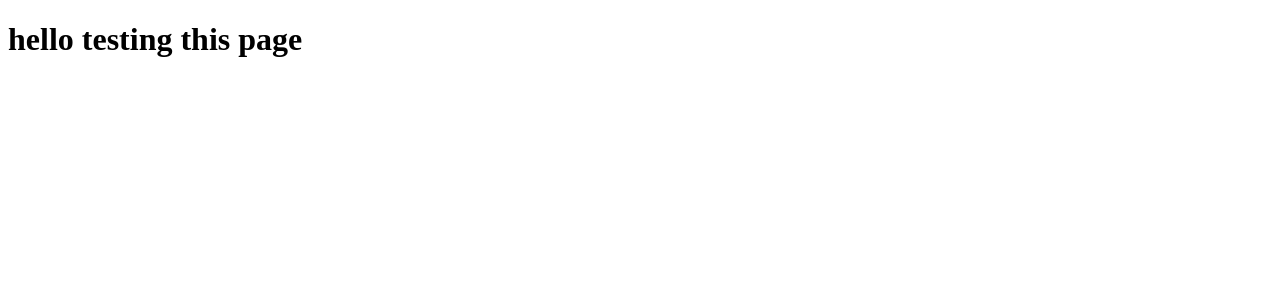
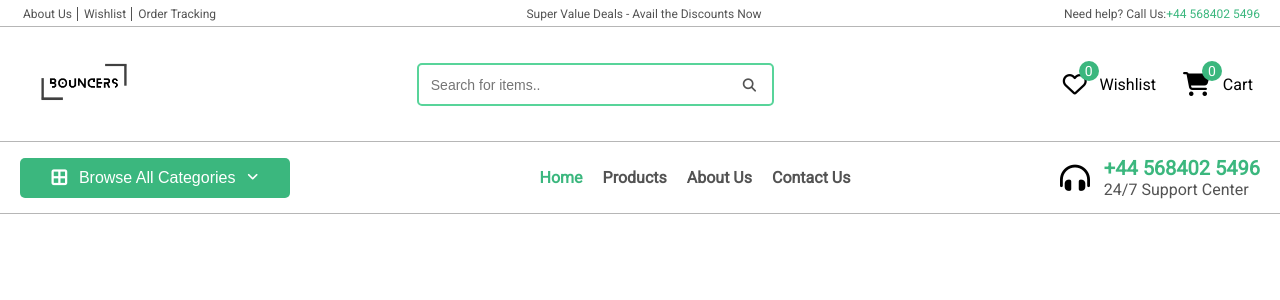
Before and after one commit to HamzaArif538/Bouncers, a Django app: page / in a window 1280 px wide. Shown: the top 300 px of the page. Run offline with Django 5.2, Linux system fonts and the light colour scheme.

Commit message:
created the Navbar section

```diff
--- a/bouncers/urls.py
+++ b/bouncers/urls.py
@@ -17,7 +17,14 @@ Including another URLconf
 from django.contrib import admin
 from django.urls import path, include
 
+from django.conf import settings
+from django.conf.urls.static import static
+
 urlpatterns = [
     path('admin/', admin.site.urls),
     path("", include("core.urls"))
 ]
+
+
+if settings.DEBUG:
+    urlpatterns += static(settings.MEDIA_URL, document_root=settings.MEDIA_ROOT)
--- a/core/templates/core/index.html
+++ b/core/templates/core/index.html
@@ -1,11 +1,19 @@
+{% load static %}
 <!DOCTYPE html>
 <html lang="en">
 <head>
     <meta charset="UTF-8">
     <meta name="viewport" content="width=device-width, initial-scale=1.0">
-    <title>Document</title>
+    <title>{% block title %}Bouncers{% endblock title %} </title>
 </head>
 <body>
-    <h1>hello testing this page</h1>
+    {% include "core/navbar.html" %}
+
+    {% block content %}
+
+
+
+    {% endblock content %}
+
 </body>
 </html>
--- /dev/null
+++ b/core/templates/core/navbar.html
@@ -0,0 +1,193 @@
+{% load static %}
+
+<link rel="stylesheet" href="{% static '/css/navbar.css' %}">
+<link rel="stylesheet" href="{% static '/css/colors.css' %}">
+<link rel="stylesheet" href="https://cdnjs.cloudflare.com/ajax/libs/font-awesome/6.5.1/css/all.min.css" integrity="sha512-DTOQO9RWCH3ppGqcWaEA1BIZOC6xxalwEsw9c2QQeAIftl+Vegovlnee1c9QX4TctnWMn13TZye+giMm8e2LwA==" crossorigin="anonymous" referrerpolicy="no-referrer" />
+
+<div class="navcontainer">
+    <div class="navconttop">
+        <div class="navconttop-first">
+            <ul>
+                <li><a href="">About Us</a></li>
+                {% comment %} <li><a href="">My Account</a></li>  {% endcomment %}
+                <li><a href="">Wishlist</a></li>
+                <li><a class='navcontfirst-last' href="">Order Tracking</a></li>
+            </ul>
+        </div>
+        <div class="navconttop-sec">
+            Super Value Deals - Avail the Discounts Now
+        </div>
+        <div class="navconttop-third">
+            <div class="navtopthird-info">
+                Need help? Call Us:
+            </div>
+            <div class="navtopthird-num">
+                +44 568402 5496
+            </div>
+        </div>
+    </div>
+
+
+    <div class="navcontmid">
+        <div class="navmid-logo">
+            <a href="/">
+                <img src="{% static "/images/bouncers.png" %}" alt="">
+            </a>
+        </div>
+        <div class="navmid-search">
+            <div class="search-container">
+                <input class='searchbox' type="text" placeholder="Search for items..">
+                <button type="submit"><i class="fa-solid fa-magnifying-glass"></i></button>
+            </div>
+        </div>
+        <div class="navmid-icons">
+            <div class="navmid-main">
+                <div class="navmidmain-1st">
+                    <i class="fa-regular fa-heart"></i>
+                    <p class='navmain1st-num' >0</p>
+                </div>
+                <div class="navmidmain-2nd">
+                    Wishlist
+                </div>
+            </div>
+            <div class="navmid-main">
+                <div class="navmidmain-1st">
+                    <i class="fa-solid fa-cart-shopping"></i>
+                    <p class='navmain1st-num' >0</p>
+                </div>
+                <div class="navmidmain-2nd">
+                    Cart
+                </div>
+            </div>
+
+            {% comment %} Below is the code to show my Account {% endcomment %}
+            {% comment %} <div class="navmid-main">
+                <div class="navmidmain-1st">
+                    <i class="fa-regular fa-user"></i>
+                </div>
+                <div class="navmidmain-2nd">
+                    Account
+                </div>
+            </div> {% endcomment %}
+
+        </div>
+    </div>
+
+
+    <div class="navcontbot">
+        <div class="navcontbot-1st">
+            <div class="dropdown">
+                <button class="dropbtn">
+                    <i class="fa-solid fa-border-all"></i>
+                    <p>Browse All Categories</p>
+                    <i class="smallicon fa-solid fa-angle-down"></i>
+                </button>
+                <div class="dropdown-content">
+                    <div class="column">
+                        <a class='dropitems' href="#">
+                            <img src="{% static "/images/sneakers.png" %}" alt="">
+                            <p>Sneakers</p>
+                        </a>
+                        <a class='dropitems' href="#">
+                            <img src="{% static "/images/peshawari.png" %}" alt="">
+                            <p>Peshawari Chappal</p>
+                        </a>
+                        <a class='dropitems' href="#">
+                            <img src="{% static "/images/jordan.png" %}" alt="">
+                            <p>Jordans</p>
+                        </a>
+                        <a class='dropitems' href="#">
+                            <img src="{% static "/images/dress-shoes.png" %}" alt="">
+                            <p>Dress Shoes</p>
+                        </a>
+                    </div>
+                </div>
+            </div>
+        </div>
+        <div class="navcontbot-navbar">
+            <ul class='navbar-list_items'>
+                <li class="navbar-item {% if request.path == '/' %}active{% endif %}">
+                    <a href="/">Home</a>
+                </li>
+                <li class="navbar-item {% if request.path == '/products' %}active{% endif %}">
+                    <a href="">Products</a>
+                </li>
+                <li class="navbar-item {% if request.path == '/aboutus' %}active{% endif %}">
+                    <a href="">About Us</a>
+                </li>
+                <li class="navbar-item {% if request.path == '/contactus' %}active{% endif %}">
+                    <a href="">Contact Us</a>
+                </li>
+            </ul>
+        </div>
+        <div class="navcontbot-help">
+            <div class="navbothelp-first">
+                <i class="fa-solid fa-headphones-simple"></i>
+            </div>
+            <div class="navbothelp-2nd">
+                <div class="navhelp2nd-top">
+                    +44 568402 5496
+                </div>
+                <div class="navhelp2nd-bot">
+                    24/7 Support Center
+                </div>
+            </div>
+        </div>
+    </div>
+
+
+</div>
+
+
+<script>
+    document.addEventListener('DOMContentLoaded', function() {
+        // Toggle dropdown on button click
+        document.querySelector('.dropbtn').addEventListener('click', function(event) {
+            event.stopPropagation(); // Prevents the event from bubbling up the DOM tree
+            var dropdownContent = this.nextElementSibling;
+            var angleIcon = this.querySelector('.fa-angle-down');
+
+            if (dropdownContent.style.display === 'block') {
+                dropdownContent.style.display = 'none';
+                angleIcon.classList.remove('fa-angle-up');
+                angleIcon.classList.add('fa-angle-down');
+            } else {
+                dropdownContent.style.display = 'block';
+                angleIcon.classList.remove('fa-angle-down');
+                angleIcon.classList.add('fa-angle-up');
+
+
+
+            }
+        });
+
+        // Close dropdown when clicking outside
+        document.addEventListener('click', function(event) {
+            var dropdowns = document.querySelectorAll('.dropdown-content');
+            dropdowns.forEach(function(dropdown) {
+                if (dropdown.style.display === 'block' && !event.target.closest('.dropdown')) {
+                    dropdown.style.display = 'none';
+                    var angleIcon = dropdown.previousElementSibling.querySelector('.fa-angle-up');
+                    if (angleIcon) {
+                        angleIcon.classList.remove('fa-angle-up');
+                        angleIcon.classList.add('fa-angle-down');
+                    }
+                }
+            });
+        });
+
+        // Class Active
+        $(document).ready(function () {
+            $(".navbar-list_items li a").click(function () {
+                $(".navbar-list_items li").removeClass("active");
+                $(this).parent().addClass("active");
+            });
+        });
+
+    });
+
+
+
+
+
+</script>
--- /dev/null
+++ b/static/css/colors.css
@@ -0,0 +1,5 @@
+:root {
+    --color-font:rgb(83, 83, 83);
+    --color-line:rgb(182, 182, 182);
+    --color-primary:#3bb77e;
+}
--- /dev/null
+++ b/static/css/navbar.css
@@ -0,0 +1,281 @@
+@import url('https://fonts.googleapis.com/css2?family=Roboto&display=swap');
+
+body{
+    margin: 0;
+    padding: 0;
+}
+
+/* top line */
+
+.navcontainer{
+    display: flex;
+    flex-direction: column;
+    font-family: 'Roboto', sans-serif;
+}
+
+.navconttop{
+    display: flex;
+    justify-content: space-between;
+    border-bottom: 1px solid var(--color-line);
+    margin-top: 2px;
+    padding: 0 20px;
+}
+
+.navconttop .navconttop-first ul{
+    display: flex;
+    list-style: none;
+    margin: 1px 0 3px 0;
+    padding: 0;
+}
+
+.navconttop-first ul li a{
+    text-decoration: none;
+    margin: 0 3px;
+    font-size: 12px;
+    color: var(--color-font);
+    border-right: 1px solid var(--color-font);
+    padding-right: 5px;
+}
+
+.navconttop-first ul li .navcontfirst-last{
+    border-right: none;
+}
+
+.navconttop .navconttop-sec{
+    font-size: 12px;
+    color: var(--color-font);
+    margin: 5px 0;
+}
+
+.navconttop .navconttop-third{
+    display: flex;
+    font-size: 12px;
+    color: var(--color-font);
+    margin: 5px 0;
+}
+
+.navconttop-third .navtopthird-num{
+    color: var(--color-primary);
+}
+
+
+.navcontmid{
+    display: flex;
+    justify-content: space-between;
+    padding: 30px 20px;
+    align-items: center;
+    border-bottom: 1px solid var(--color-line);
+
+}
+
+.navcontmid .navmid-logo a img{
+    height: 50px;
+}
+
+.navcontmid .navmid-search{
+    border: 2px solid #58d49a;
+    padding: 10px;
+    border-radius: 5px;
+    display: flex;
+    align-items: center;
+}
+
+.navmid-search .search-container .searchbox{
+    border: none;
+    outline: none;
+    font-size: 14px;
+    width: 300px;
+}
+
+.search-container button{
+    border: none;
+    background-color: white;
+    color: var(--color-font);
+}
+
+.navmid-icons{
+    display: flex;
+}
+
+.navmid-icons .navmid-main{
+    display: flex;
+    margin: 0 0 0 20px;
+    align-items: center;
+    justify-content: space-around;
+
+}
+
+.navmid-main .navmidmain-1st{
+    display: flex;
+    align-items: center;
+    font-size: 24px;
+}
+
+.navmidmain-1st .navmain1st-num{
+    font-size: 14px;
+    position: relative;
+    bottom: 13px;
+    right: 8px;
+    z-index: 2;
+    background-color: var(--color-primary);
+    color: #fff;
+    padding: 2px 6px;
+    border-radius: 50%;
+}
+
+.navmid-main .navmidmain-2nd{
+    position: relative;
+    right: 7px;
+}
+
+
+
+
+.navcontbot{
+    padding: 10px 20px;
+    /* margin: 0px 0; */
+    display: flex;
+    align-items: center;
+    justify-content: space-between;
+    border-bottom: 1px solid var(--color-line);
+}
+
+.dropbtn {
+    background-color: var(--color-primary);
+    color: white;
+    padding: 20px;
+    font-size: 16px;
+    border: none;
+    cursor: pointer;
+    width: 270px;
+    display: flex;
+    align-items: center;
+    justify-content: space-evenly;
+    height: 20px;
+    border-radius: 5px;
+}
+
+.dropbtn i{
+    font-size: 18px;
+}
+
+.dropbtn .smallicon{
+    font-size: 13px;
+}
+
+/* Dropdown button on hover & focus */
+.dropbtn:hover, .dropbtn:focus {
+    transition: 0.5s;
+    background-color: #319968;
+}
+
+/* The container <div> - needed to position the dropdown content */
+.dropdown {
+    position: relative;
+    display: inline-block;
+}
+
+/* Dropdown Content (Hidden by Default) */
+.dropdown-content {
+    display: none;
+    position: absolute;
+    background-color: #fff;
+    min-width: 160px;
+    z-index: 1;
+    width: 270px;
+    border: 1px solid #58d49a;
+    border-radius: 5px;
+    margin-top: 5px;
+}
+
+/* Links inside the dropdown */
+.dropdown-content a {
+    color: black;
+    padding: 12px 16px;
+    text-decoration: none;
+    display: block;
+    border: 1px solid #ddd;
+    margin: 5px 0;
+    border-radius: 5px;
+    width: 215px;
+    height: 25px;
+    transition: 0.5s;
+}
+
+/* Change color of dropdown links on hover */
+.dropdown-content a:hover {
+    box-shadow: 1px 1px 3px 1px rgba(202, 202, 202, 0.5);
+    border: 1px solid #58d49a;
+    color: var(--color-primary);
+}
+
+/* Show the dropdown menu on hover */
+.dropdown:hover .dropdown-content {
+    display: block;
+}
+
+/* Columns */
+.column {
+    padding: 10px;
+}
+
+.column .dropitems{
+    display: flex;
+    align-items: center;
+}
+.dropitems img{
+    height: 20px;
+    margin-right: 10px;
+}
+
+/* Clear floats after the columns */
+.row:after {
+    content: "";
+    display: table;
+    clear: both;
+}
+
+
+.navcontbot-navbar .navbar-list_items{
+    display: flex;
+    list-style: none;
+}
+
+.navbar-list_items li a{
+    text-decoration: none;
+    margin: 0 10px;
+    color: var(--color-font);
+    font-weight: 600;
+    transition: 0.5s;
+}
+
+.navbar-list_items li a:hover{
+    color: var(--color-primary);
+}
+
+.navbar-list_items li.active a{
+    color: var(--color-primary);
+}
+
+
+
+.navcontbot-help{
+    display: flex;
+    align-items: center;
+    justify-content: space-between;
+    width: 200px;
+}
+
+.navcontbot-help .navbothelp-first i{
+    font-size: 30px;
+}
+
+.navcontbot-help .navbothelp-2nd .navhelp2nd-top{
+    color: var(--color-primary);
+    font-size: 20px;
+    font-weight: 600;
+}
+
+.navcontbot-help .navbothelp-2nd .navhelp2nd-bot{
+    color: var(--color-font);
+}
```
Also changed, not shown: db.sqlite3, static/images/bouncers.png (added), static/images/dress-shoes.png (added), static/images/jordan.png (added), static/images/peshawari.png (added), static/images/sneakers.png (added).
